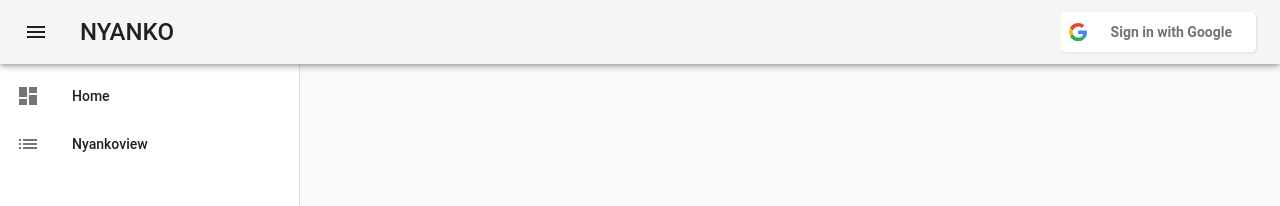
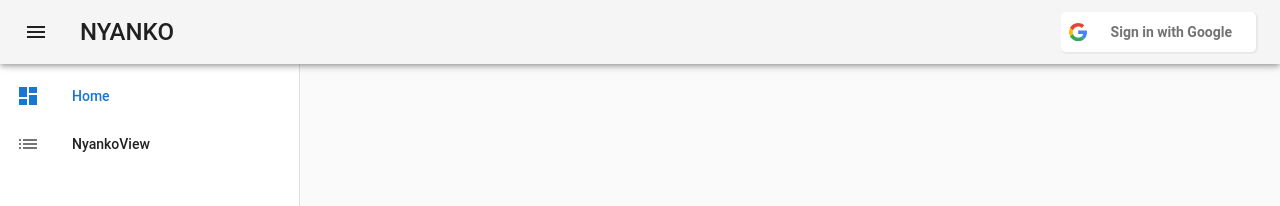
Before and after one commit to faruryo/nyanko-vue-firebase, a Vue app: page / in a window 1280 px wide. Shown: the top 206 px of the page. Built offline with nearby package versions, Linux system fonts and the light colour scheme; a small style sheet from the web is missing; what vue-firestore would draw is missing.

Commit message:
fix RouterLink

```diff
--- a/src/components/RouterLink.vue
+++ b/src/components/RouterLink.vue
@@ -1,10 +1,10 @@
 <template>
-  <v-list-tile :to="{path: linkname}">
+  <v-list-tile :to="{path: getRoute(linkname)['path']}">
     <v-list-tile-action>
-      <v-icon>{{ getRoute( linkname, 'icon' ) }}</v-icon>
+      <v-icon>{{ getRoute(linkname)['meta']['icon'] }}</v-icon>
     </v-list-tile-action>
     <v-list-tile-content>
-      <v-list-tile-title>{{getRoute( linkname, 'name' )}}</v-list-tile-title>
+      <v-list-tile-title>{{ getRoute(linkname)['name'] }}</v-list-tile-title>
     </v-list-tile-content>
   </v-list-tile>
 </template>
@@ -16,10 +16,10 @@ export default {
     linkname: String
   },
   methods: {
-    getRoute (name, key) {
+    getRoute (name) {
       for (var i = 0; i < this.$router.options.routes.length; i++) {
         if (this.$router.options.routes[i].name === name) {
-          return this.$router.options.routes[i].meta[key]
+          return this.$router.options.routes[i]
         }
       }
     }
```
